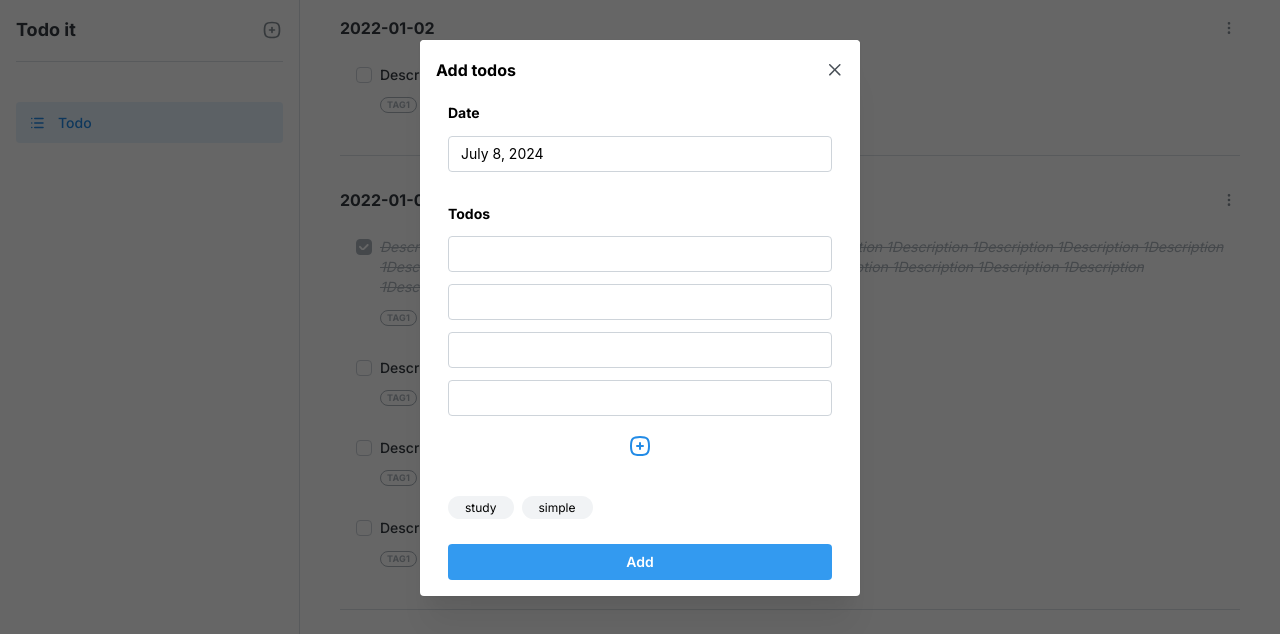
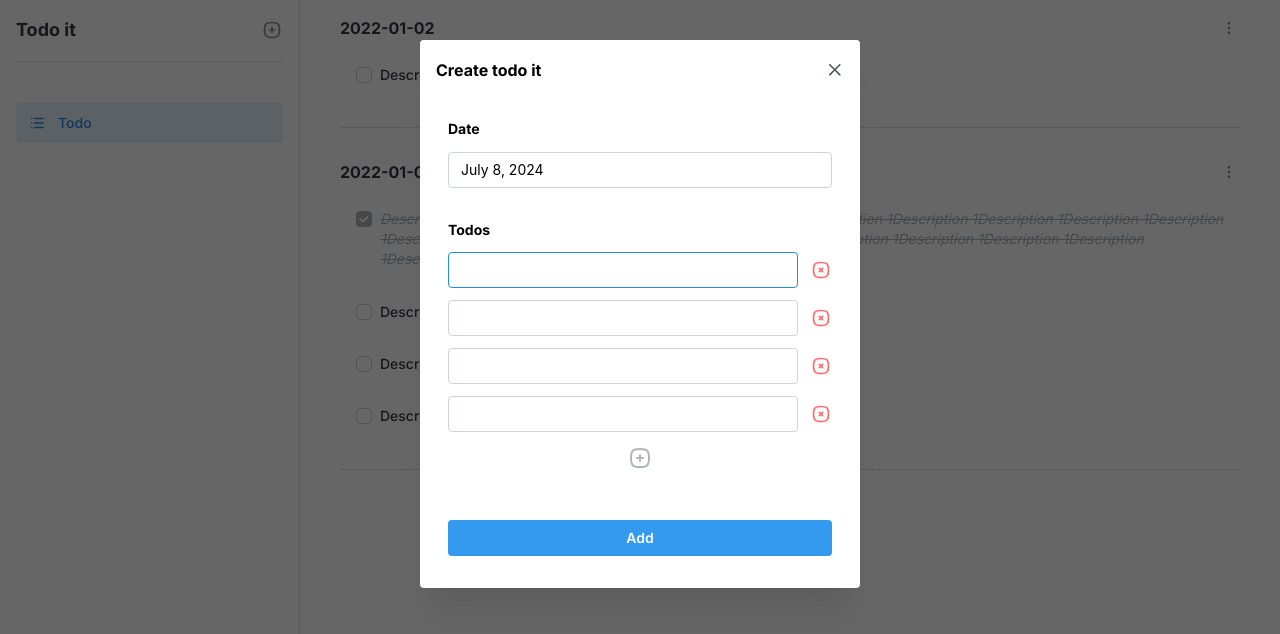
Before and after one commit to load28/todo-it, a Next.js app: page / in a window 1280 px wide. Both pictures are taken after a click on the button 272 px from the left and 30 px from the top of the page. Shown: the top 634 px of the page. Built offline with nearby package versions, Linux system fonts and the light colour scheme.

Commit message:
refactor: Convert to compound component structure

```diff
--- a/src/api/todo.ts
+++ b/src/api/todo.ts
@@ -3,7 +3,6 @@ export interface Todo {
   description: string;
   date: string;
   isComplete: boolean;
-  hashtag: string[];
 }
 
 export const TODOS: Todo[] = [
@@ -13,35 +12,30 @@ export const TODOS: Todo[] = [
       'Description 1Description 1Description 1Description 1Description 1Description 1Description 1Description 1Description 1Description 1Description 1Description 1Description 1Description 1Description 1Description 1Description 1Description 1Description 1Description 1Description 1zzzz',
     date: '2022-01-01',
     isComplete: true,
-    hashtag: ['tag1', 'tag2'],
   },
   {
     id: '2',
     description: 'Description 2',
     date: '2022-01-01',
     isComplete: false,
-    hashtag: ['tag1', 'tag2'],
   },
   {
     id: '3',
     description: 'Description 3',
     date: '2022-01-01',
     isComplete: false,
-    hashtag: ['tag1', 'tag2'],
   },
   {
     id: '4',
     description: 'Description 4',
     date: '2022-01-01',
     isComplete: false,
-    hashtag: ['tag1', 'tag2'],
   },
   {
     id: '5',
     description: 'Description 4',
     date: '2022-01-02',
     isComplete: false,
-    hashtag: ['tag1', 'tag2'],
   },
 ];
 export const getTodos = async () => {
--- /dev/null
+++ b/src/app/@components/CreateTodoModal.tsx
@@ -0,0 +1,34 @@
+import { Button, Modal, Stack } from '@mantine/core';
+import { SaveTodo } from '@/app/@components/save-todo/SaveTodo';
+import { PropsWithoutRef, useState } from 'react';
+
+export function CreateTodoModal({ opened, open, close }: PropsWithoutRef<{ opened: boolean; open: () => void; close: () => void }>) {
+  const [value, setValue] = useState(new Date());
+  const [todos, setTodos] = useState<string[]>(Array.from({ length: 4 }, () => ''));
+
+  return (
+    <Modal
+      opened={opened}
+      onClose={() => {
+        close();
+        setTodos(Array.from({ length: 4 }, () => ''));
+      }}
+      title="Create todo it"
+      styles={{
+        title: {
+          fontWeight: 700,
+        },
+      }}
+    >
+      <Stack pt={'md'} pb={'md'} pl={'sm'} pr={'sm'} gap={'xl'}>
+        <Stack gap={'xl'}>
+          <SaveTodo.Date value={value} setDate={setValue} />
+          <SaveTodo.Todos todos={todos} setTodos={setTodos} />
+        </Stack>
+        <Button mt={'md'} color="blue.5">
+          Add
+        </Button>
+      </Stack>
+    </Modal>
+  );
+}
--- /dev/null
+++ b/src/app/@components/save-todo/SaveTodo.tsx
@@ -0,0 +1,75 @@
+import { ActionIcon, Group, Input, Stack, Text } from '@mantine/core';
+import { DatePickerInput } from '@mantine/dates';
+import { ChangeEvent, PropsWithChildren, PropsWithoutRef } from 'react';
+import { IconSquareRoundedPlus, IconSquareRoundedX } from '@tabler/icons-react';
+
+export const SaveTodo = {
+  Date: ({ setDate, value }: PropsWithoutRef<{ value: Date; setDate: (value: Date) => void }>) => {
+    return (
+      <DatePickerInput
+        label={
+          <Input.Label fw={'bold'} mb={'sm'}>
+            Date
+          </Input.Label>
+        }
+        highlightToday={true}
+        placeholder="Pick date"
+        value={value}
+      />
+    );
+  },
+  Todos: ({ todos, setTodos }: PropsWithChildren<{ todos: string[]; setTodos: (todos: string[]) => void }>) => {
+    return (
+      <Stack gap={'sm'}>
+        <Text size={'sm'} fw={'bold'}>
+          Todos
+        </Text>
+        {todos.map((todo, index) => {
+          const changeHandler = (value: ChangeEvent<HTMLInputElement>) => {
+            if (!value) {
+              return;
+            }
+
+            const newTodos = [...todos];
+            newTodos[index] = `${value.target.value}`;
+            setTodos(newTodos);
+          };
+          return (
+            <Group gap={'sm'} key={index}>
+              <Input.Wrapper flex={1}>
+                <Input value={todo} onChange={changeHandler} data-autofocus={index === 0 || undefined} />
+              </Input.Wrapper>
+              <ActionIcon
+                size={'sm'}
+                color={'red.5'}
+                variant={'subtle'}
+                onClick={() => {
+                  if (todos.length === 1) {
+                    return;
+                  }
+
+                  const newTodos = [...todos];
+                  newTodos.splice(index, 1);
+                  setTodos(newTodos);
+                }}
+              >
+                <IconSquareRoundedX />
+              </ActionIcon>
+            </Group>
+          );
+        })}
+        <ActionIcon
+          variant={'subtle'}
+          ml={'auto'}
+          mr={'auto'}
+          color={'gray.5'}
+          onClick={() => {
+            setTodos([...todos, '']);
+          }}
+        >
+          <IconSquareRoundedPlus />
+        </ActionIcon>
+      </Stack>
+    );
+  },
+};
--- a/src/app/@layout/Navbar.tsx
+++ b/src/app/@layout/Navbar.tsx
@@ -1,22 +1,18 @@
 'use client';
 
-import { ActionIcon, Button, Chip, Group, Input, Modal, ModalTitle, Stack, Text } from '@mantine/core';
+import { ActionIcon, Group, Stack, Text } from '@mantine/core';
 import { IconList, IconSquareRoundedPlus } from '@tabler/icons-react';
 import Link from 'next/link';
 import { usePathname } from 'next/navigation';
 import classes from './Navbar.module.css';
-import { ChangeEvent, useMemo, useState } from 'react';
+import { useMemo } from 'react';
 import { useDisclosure } from '@mantine/hooks';
-import { DatePickerInput } from '@mantine/dates';
+import { CreateTodoModal } from '@/app/@components/CreateTodoModal';
 
-const data = [
-  { link: '/', label: 'Todo', icon: IconList },
-  // { link: '/search', label: 'Search', icon: IconSearch },
-];
+const data = [{ link: '/', label: 'Todo', icon: IconList }];
 
 export function Navbar() {
   const currentPath = usePathname();
-  const [value, setValue] = useState(new Date());
   const [opened, { open, close }] = useDisclosure(false);
   const links = useMemo(() => {
     return data.map((item) => (
@@ -26,74 +22,10 @@ export function Navbar() {
       </Link>
     ));
   }, [data, currentPath]);
-  const [todos, setTodos] = useState<string[]>(Array.from({ length: 4 }, () => ''));
 
   return (
     <nav className={classes.navbar}>
-      <Modal
-        opened={opened}
-        onClose={() => {
-          close();
-          setTodos(Array.from({ length: 4 }, () => ''));
-        }}
-        title={<ModalTitle fw={'bold'}>Add todos</ModalTitle>}
-      >
-        <Stack pl={'sm'} pr={'sm'}>
-          <DatePickerInput
-            label={
-              <Input.Label fw={'bold'} mb={'sm'}>
-                Date
-              </Input.Label>
-            }
-            mb={'md'}
-            highlightToday={true}
-            placeholder="Pick date"
-            value={value}
-          />
-          <Stack gap={'sm'}>
-            <Text size={'sm'} fw={'bold'}>
-              Todos
-            </Text>
-            {todos.map((todo, index) => {
-              const changeHandler = (value: ChangeEvent<HTMLInputElement>) => {
-                if (!value) {
-                  return;
-                }
-
-                const newTodos = [...todos];
-                newTodos[index] = `${value.target.value}`;
-                setTodos(newTodos);
-              };
-              return (
-                <Input.Wrapper key={index}>
-                  <Input value={todo} onChange={changeHandler} />
-                </Input.Wrapper>
-              );
-            })}
-          </Stack>
-          <ActionIcon
-            variant={'subtle'}
-            ml={'auto'}
-            mr={'auto'}
-            onClick={() => {
-              setTodos([...todos, '']);
-            }}
-          >
-            <IconSquareRoundedPlus />
-          </ActionIcon>
-          <Chip.Group multiple>
-            <Group justify="start" mt={'xs'} gap={8} mih={42}>
-              <Chip size={'xs'} value="study">
-                study
-              </Chip>
-              <Chip size={'xs'} value="simple">
-                simple
-              </Chip>
-            </Group>
-          </Chip.Group>
-          <Button color="blue.5">Add</Button>
-        </Stack>
-      </Modal>
+      <CreateTodoModal opened={opened} open={open} close={close} />
       <Stack flex={'1'} gap={64} justify={'space-between'}>
         <Stack>
           <Group className={classes.header} justify="space-between">
--- a/src/app/@main/TodoList.tsx
+++ b/src/app/@main/TodoList.tsx
@@ -1,12 +1,11 @@
 import { Todo } from '@/api/todo';
 import { useMutation, useQueryClient } from '@tanstack/react-query';
-import React, { ChangeEvent, useState } from 'react';
-import { ActionIcon, Badge, Checkbox, Group, Menu, Stack, Text } from '@mantine/core';
+import React, { ChangeEvent } from 'react';
+import { ActionIcon, Checkbox, Group, Menu, Stack, Text } from '@mantine/core';
 import classes from '@/app/@main/TodoList.module.css';
-import { IconArrowBack, IconDotsVertical, IconEdit, IconTrash } from '@tabler/icons-react';
+import { IconDotsVertical, IconEdit, IconTrash } from '@tabler/icons-react';
 
 export function TodoList({ todos, date }: { todos: Todo[]; date: string }) {
-  const [mode, setMode] = useState<'view' | 'edit'>('view');
   const queryClient = useQueryClient();
   const todoMutation = useMutation({
     mutationKey: ['todos'],
@@ -32,7 +31,7 @@ export function TodoList({ todos, date }: { todos: Todo[]; date: string }) {
   };
 
   const editHandler = () => {
-    setMode('edit');
+    // open modal
   };
 
   return (
@@ -41,7 +40,6 @@ export function TodoList({ todos, date }: { todos: Todo[]; date: string }) {
         <Text size="md" fw={700} c="gray.8">
           {date}
         </Text>
-        {mode === 'view' ? (
         <Menu width={180} styles={{ itemLabel: { fontSize: '12px' } }} position={'bottom-end'}>
           <Menu.Target>
             <ActionIcon size={'sm'} color={'gray.6'} variant={'subtle'}>
@@ -57,11 +55,6 @@ export function TodoList({ todos, date }: { todos: Todo[]; date: string }) {
             </Menu.Item>
           </Menu.Dropdown>
         </Menu>
-        ) : (
-          <ActionIcon size={20} color={'gray.6'} variant={'subtle'} onClick={() => setMode('view')}>
-            <IconArrowBack />
-          </ActionIcon>
-        )}
       </Group>
       <Stack gap={16} pt={16} pb={16} pl={8} pr={8}>
         {todos.map((todo) => {
@@ -81,21 +74,7 @@ export function TodoList({ todos, date }: { todos: Todo[]; date: string }) {
                       {todo.description}
                     </Text>
                   </Group>
-                  <Group gap={8}>
-                    {todo.hashtag.map((tag, index) => {
-                      return (
-                        <Badge key={index} size={'xs'} color={'gray.5'} variant={'outline'}>
-                          {tag}
-                        </Badge>
-                      );
-                    })}
-                  </Group>
                 </Stack>
-                {mode === 'edit' ? (
-                  <ActionIcon size={18} color={'red.4'}>
-                    <IconTrash />
-                  </ActionIcon>
-                ) : undefined}
               </Group>
             </label>
           );
```
Also changed, not shown: src/app/@components/EditTodoModal.tsx (added, +40 -0 lines), src/app/search/SearchResult.tsx (+10 -10 lines), src/app/@components/TodoManageModal.tsx (added). Lines whose indentation alone changed are shown as unchanged.
